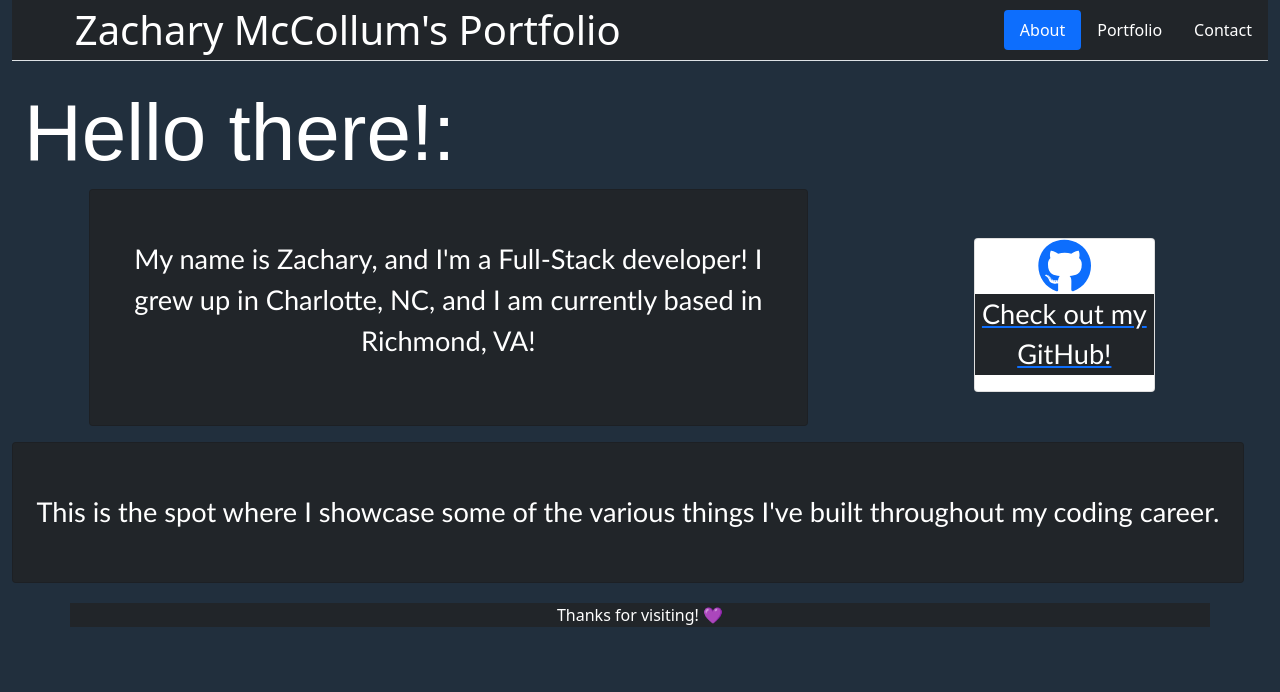
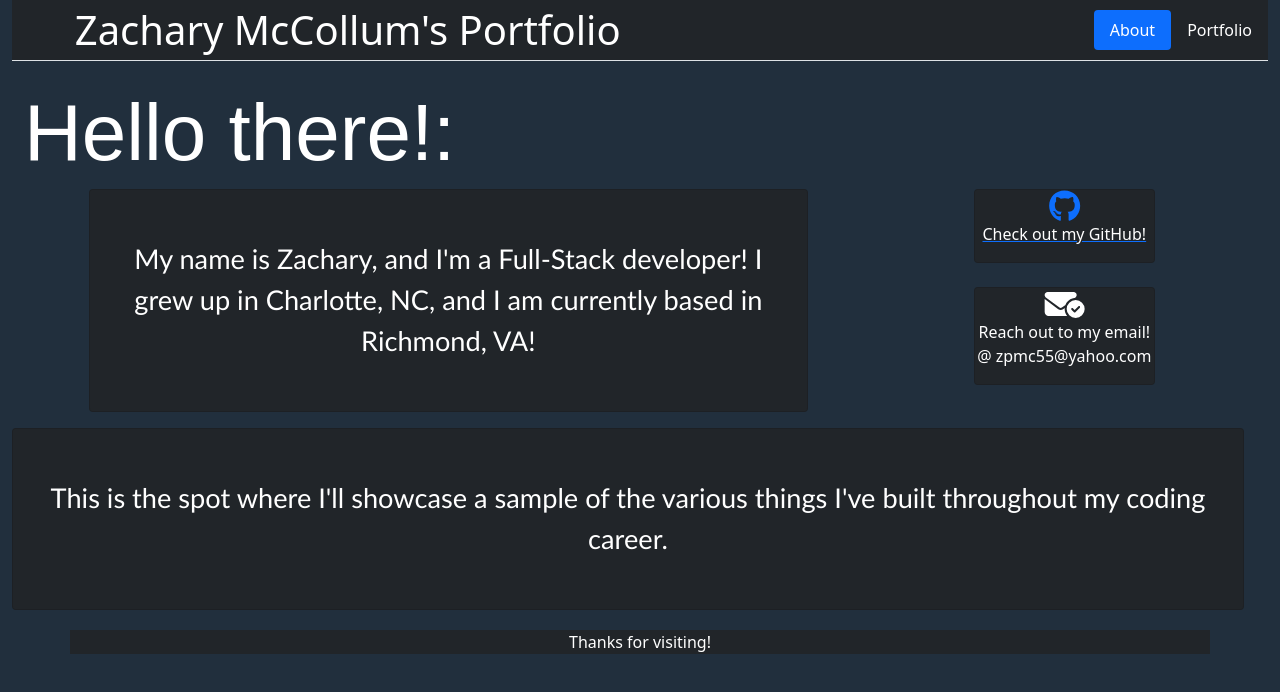
Before and after one commit to zpmcdev/my-portfolio, a React (Create React App) app: page / in a window 1280 px wide. Shown: the top 692 px of the page. Built offline with nearby package versions, Linux system fonts and the light colour scheme.

Commit message:
removed contact page, touched up about

```diff
--- a/src/App.js
+++ b/src/App.js
@@ -6,7 +6,7 @@ import '../node_modules/bootstrap/dist/css/bootstrap.min.css';
 
 function App() {
 
-  const [navSection] = useState(["About", "Portfolio", "Contact"]);
+  const [navSection] = useState(["About", "Portfolio"]);
   const [selectedNavSection, setSelectedNavSection] = useState(navSection[0]);
 
   return (
@@ -20,8 +20,9 @@ function App() {
         <Project
           selectedNavSection={selectedNavSection}
         ></Project>
+              <Footer></Footer>
       </main>
-      <Footer></Footer>
+
     </div>
   );
 }
--- a/src/components/About/index.js
+++ b/src/components/About/index.js
@@ -1,6 +1,7 @@
 import React from 'react';
 import { FontAwesomeIcon } from '@fortawesome/react-fontawesome';
 import { faGithub } from '@fortawesome/free-brands-svg-icons';
+import { faEnvelopeCircleCheck } from '@fortawesome/free-solid-svg-icons'
 
 const About = () => {
 
@@ -15,13 +16,17 @@ const About = () => {
         <div className='main-color row justify-content-around'>
             <p className="aboutp card bg-dark col-7 text-center">My name is Zachary, and I'm a Full-Stack developer! I grew up in Charlotte, NC, and I am currently based in Richmond, VA!
             </p>
-            <div className="aboutp col-2 text-center">
-              <a href={github} target="_blank" rel="noreferrer" className=" card main-color col-12">
+            <div className=" col-2 text-center">
+              <a href={github} target="_blank" rel="noreferrer" className="card bg-dark main-color col-12 mb-4">
                 <FontAwesomeIcon icon={faGithub} size="2x"/>
                 <p className="bg-dark text-white col-md-offset-2">Check out my GitHub!</p>
               </a>
+              <div className=" card bg-dark main-color col-12 mb-4">
+              <FontAwesomeIcon icon={faEnvelopeCircleCheck} size="2x"/>
+              <p className="bg-dark text-white col-md-offset-2">Reach out to my email! @ zpmc55@yahoo.com </p>
+              </div>
             </div>
-            <p className="aboutp card bg-dark col-md-offset-2 text-center">This is the spot where I showcase some of the various things I've built throughout my coding career.</p>
+            <p className="aboutp card bg-dark col-md-offset-2 text-center">This is the spot where I'll showcase a sample of the various things I've built throughout my coding career.</p>
         </div>
       </div>
     </div>
--- a/src/components/Footer/index.js
+++ b/src/components/Footer/index.js
@@ -11,7 +11,7 @@ const Footer = () => {
 
         <section className="bg-dark mb-4">
           <p style={{marginTop: "4px"}}>
-            Thanks for visiting! 💜
+            Thanks for visiting!
           </p>
         </section>
 
```
